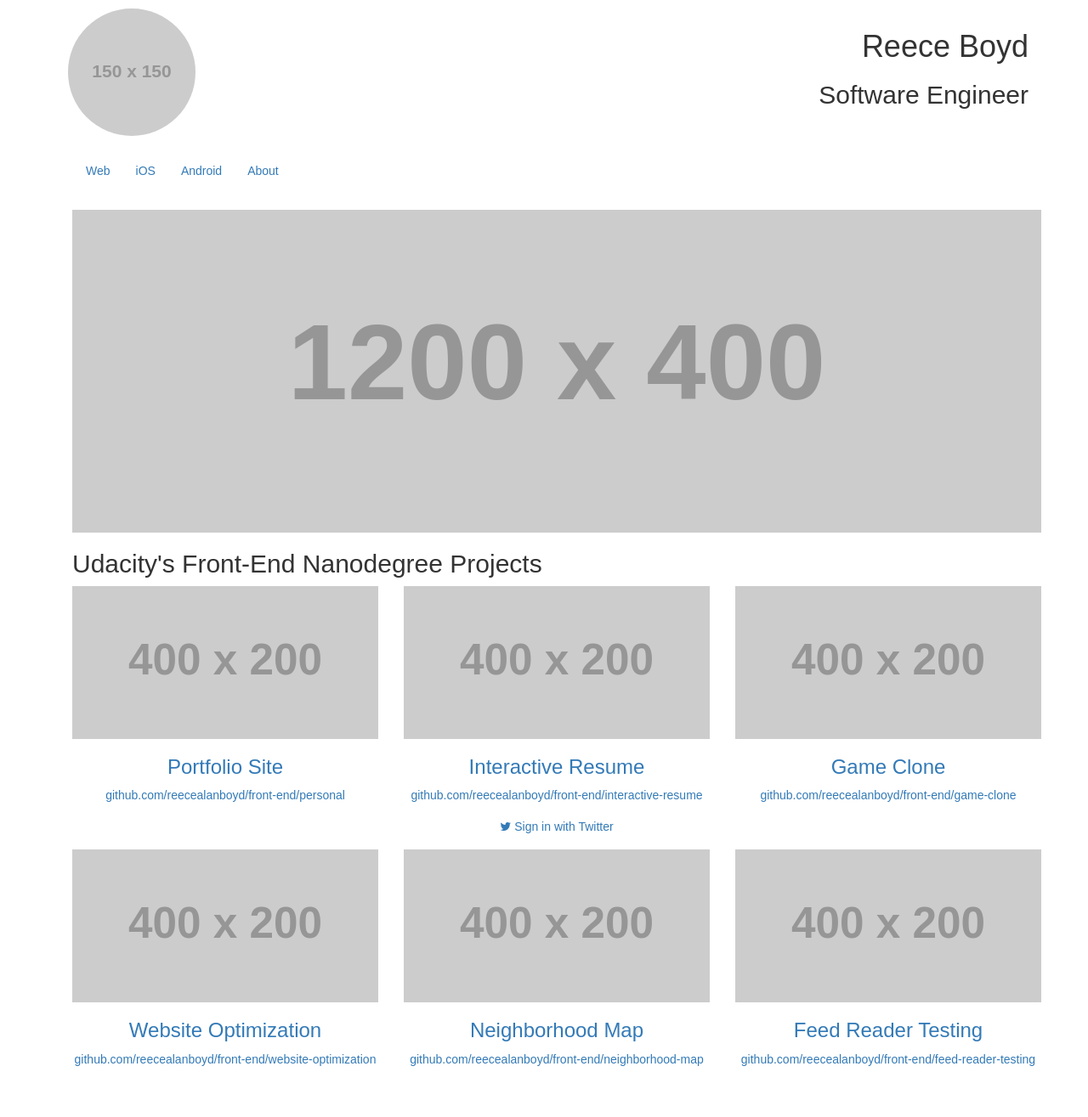
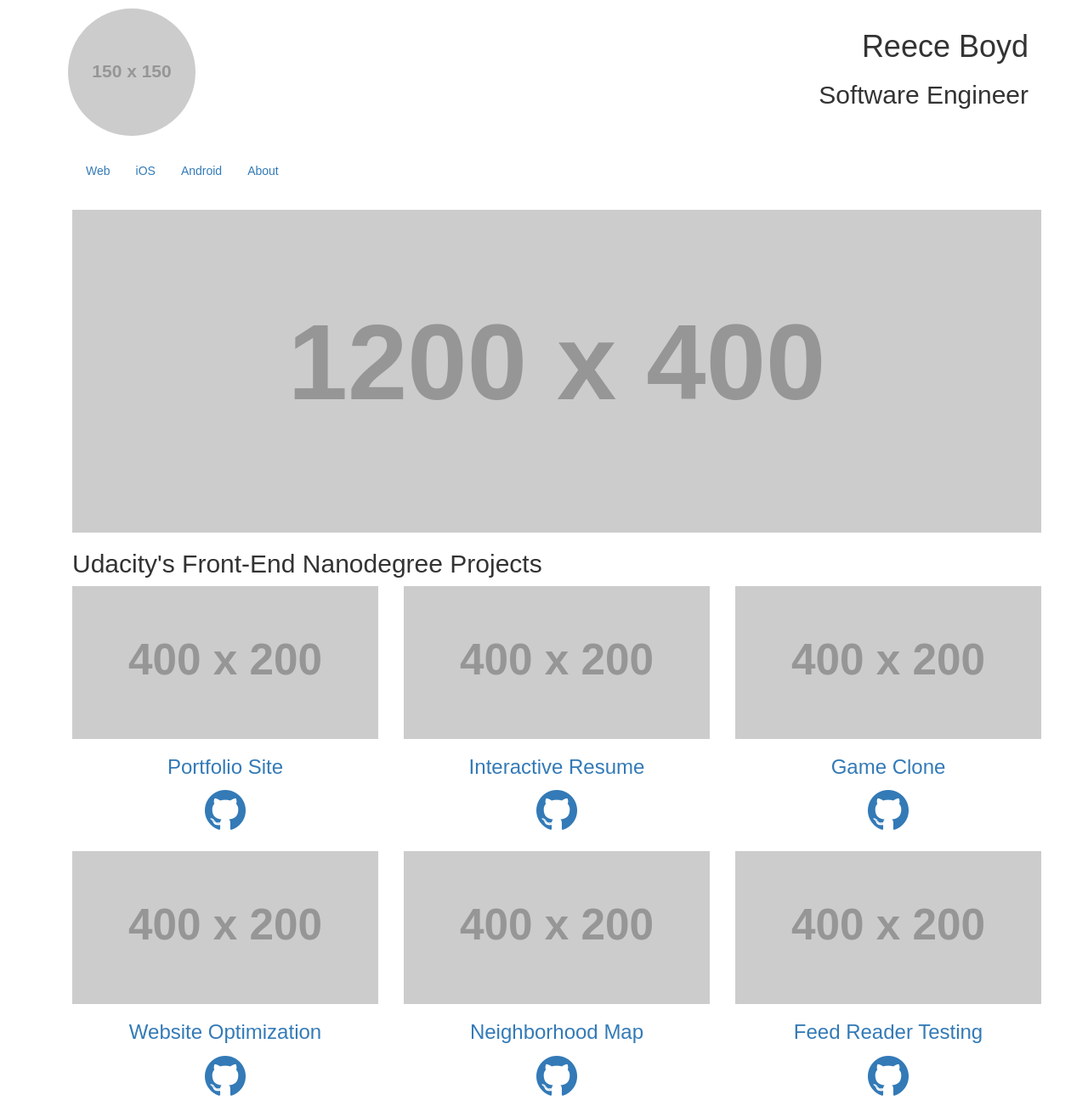
Before and after one commit to reecealanboyd/reecealanboyd.github.io, a Jekyll site: the page built from index.html, in a window 1280 px wide. Shown: the whole page at 85% size. Built offline with Jekyll 4.4.1, drawn with Linux system fonts in a browser that asks for light colours; nearby versions of some CDN libraries; some web fonts are replaced; before the commit the page ends 1277 px from its top, so only the background shows below that.

Commit message:
Update index.html

```diff
--- a/index.html
+++ b/index.html
@@ -17,25 +17,36 @@
 				<div class="col-md-4 project project-one">
 					<img class="img-responsive" src="http://placehold.it/400x200">
 					<h3>Portfolio Site</h3>
-					<p>github.com/reecealanboyd/front-end/personal</p>
+					<p>
+						<!--Github-->
+						<a href="https://github.com/reecealanboyd/reecealanboyd.github.io">
+							<i class="fa fa-github fa-4x" aria-hidden="true"></i>
+						</a>
+					</p>
 				</div>
 			</a>
 			<a href="#">
 				<div class="col-md-4 project project-one">
 					<img class="img-responsive" src="http://placehold.it/400x200">
 					<h3>Interactive Resume</h3>
-					<p>github.com/reecealanboyd/front-end/interactive-resume</p>
-					<a class="btn btn-block btn-social btn-twitter">
-  <span class="fa fa-twitter"></span>
-  Sign in with Twitter
-</a>
+					<p>
+						<!--Github-->
+						<a href="https://github.com/reecealanboyd/reecealanboyd.github.io">
+							<i class="fa fa-github fa-4x" aria-hidden="true"></i>
+						</a>
+					</p>
 				</div>
 			</a>
 			<a href="#">
 				<div class="col-md-4 project project-two">
 					<img class="img-responsive" src="http://placehold.it/400x200">
 					<h3>Game Clone</h3>
-					<p>github.com/reecealanboyd/front-end/game-clone</p>
+					<p>
+						<!--Github-->
+						<a href="https://github.com/reecealanboyd/reecealanboyd.github.io">
+							<i class="fa fa-github fa-4x" aria-hidden="true"></i>
+						</a>
+					</p>
 				</div>
 			</a>
 		</div>
@@ -44,21 +55,36 @@
 				<div class="col-md-4 project project-one">
 					<img class="img-responsive" src="http://placehold.it/400x200">
 					<h3>Website Optimization</h3>
-					<p>github.com/reecealanboyd/front-end/website-optimization</p>
+					<p>
+						<!--Github-->
+						<a href="https://github.com/reecealanboyd/reecealanboyd.github.io">
+							<i class="fa fa-github fa-4x" aria-hidden="true"></i>
+						</a>
+					</p>
 				</div>
 			</a>
 			<a href="#">
 				<div class="col-md-4 project project-one">
 					<img class="img-responsive" src="http://placehold.it/400x200">
 					<h3>Neighborhood Map</h3>
-					<p>github.com/reecealanboyd/front-end/neighborhood-map</p>
+					<p>
+						<!--Github-->
+						<a href="https://github.com/reecealanboyd/reecealanboyd.github.io">
+							<i class="fa fa-github fa-4x" aria-hidden="true"></i>
+						</a>
+					</p>
 				</div>
 			</a>
 			<a href="#">
 				<div class="col-md-4 project project-two">
 					<img class="img-responsive" src="http://placehold.it/400x200">
 					<h3>Feed Reader Testing</h3>
-					<p>github.com/reecealanboyd/front-end/feed-reader-testing</p>
+					<p>
+						<!--Github-->
+						<a href="https://github.com/reecealanboyd/reecealanboyd.github.io">
+							<i class="fa fa-github fa-4x" aria-hidden="true"></i>
+						</a>
+					</p>
 				</div>
 			</a>
 		</div>
```
